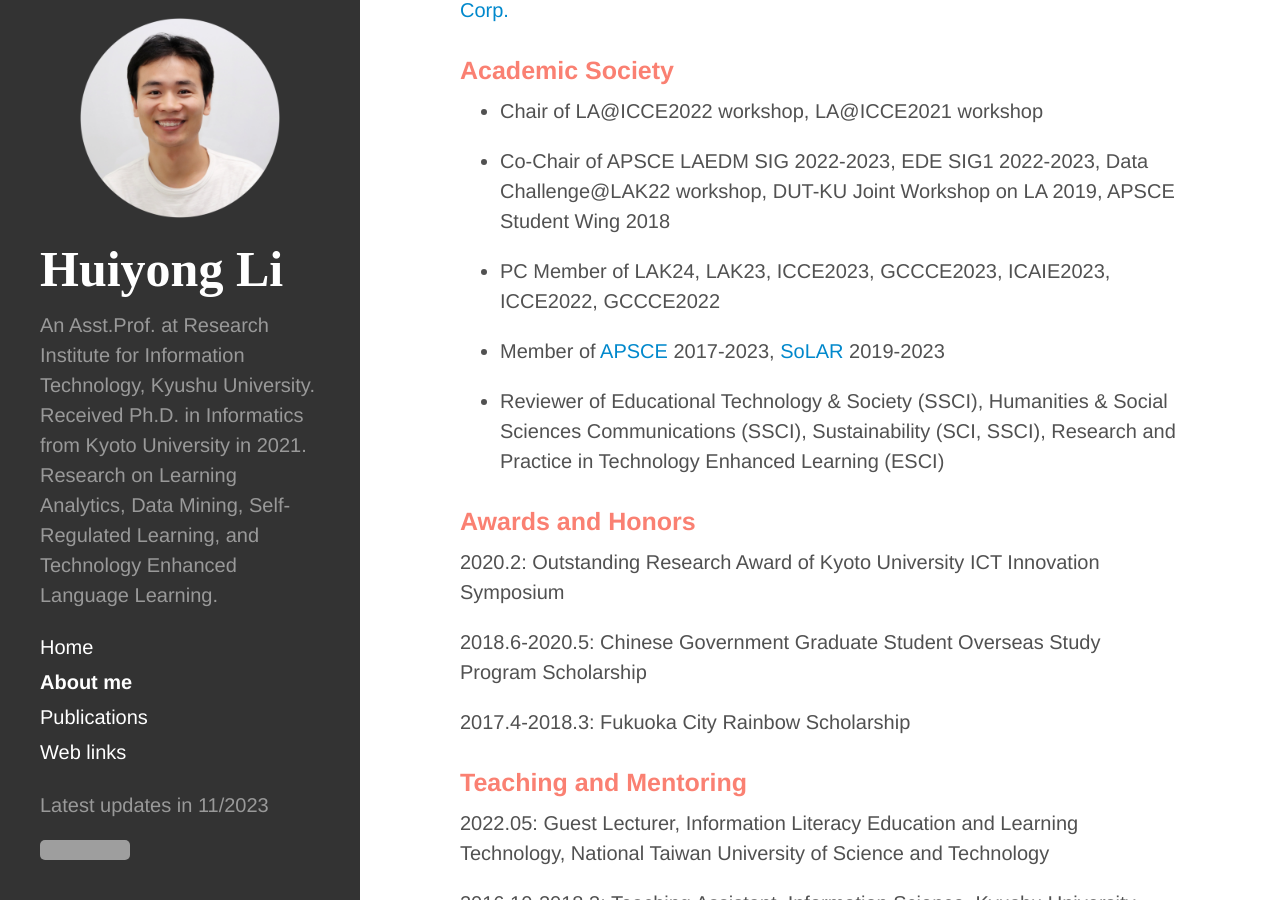
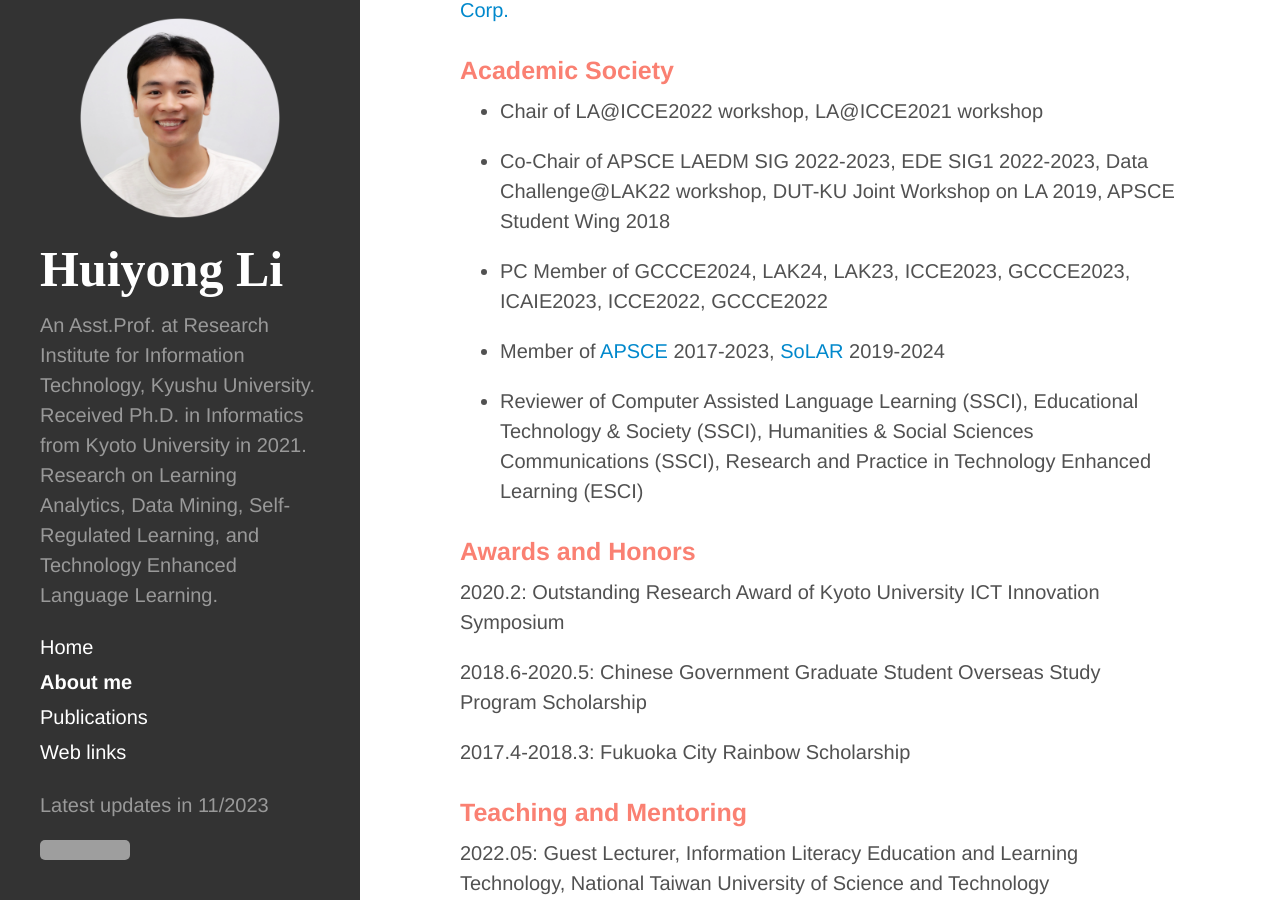
Before and after one commit to li-huiyong/li-huiyong.github.io, a Jekyll site: the page built from about-me.md, in a window 1280 px wide and 900 px high, scrolled down 1560 px. Built offline with Jekyll 4.4.1, drawn with Linux system fonts in a browser that asks for light colours; nearby versions of some CDN libraries; some web fonts are replaced; grey boxes are pictures that could not be loaded.

Commit message:
update member and reviewer experience

```diff
--- a/about-me.md
+++ b/about-me.md
@@ -53,11 +53,11 @@ Assistant Professor at Research Institute for Information Technology, Kyushu Uni
 
 * Co-Chair of APSCE LAEDM SIG 2022-2023, EDE SIG1 2022-2023, Data Challenge@LAK22 workshop, DUT-KU Joint Workshop on LA 2019, APSCE Student Wing 2018
 
-* PC Member of LAK24, LAK23, ICCE2023, GCCCE2023, ICAIE2023, ICCE2022, GCCCE2022
+* PC Member of GCCCE2024, LAK24, LAK23, ICCE2023, GCCCE2023, ICAIE2023, ICCE2022, GCCCE2022
 
-* Member of [APSCE](https://new.apsce.net/){:target="_blank"} 2017-2023, [SoLAR](https://www.solaresearch.org/){:target="_blank"} 2019-2023
+* Member of [APSCE](https://new.apsce.net/){:target="_blank"} 2017-2023, [SoLAR](https://www.solaresearch.org/){:target="_blank"} 2019-2024
 
-* Reviewer of Educational Technology & Society (SSCI), Humanities & Social Sciences Communications (SSCI), Sustainability (SCI, SSCI), Research and Practice in Technology Enhanced Learning (ESCI)
+* Reviewer of Computer Assisted Language Learning (SSCI), Educational Technology & Society (SSCI), Humanities & Social Sciences Communications (SSCI), Research and Practice in Technology Enhanced Learning (ESCI)
 
 ### <span style="color: Salmon; ">Awards and Honors</span>
 2020.2: Outstanding Research Award of Kyoto University ICT Innovation Symposium
```
